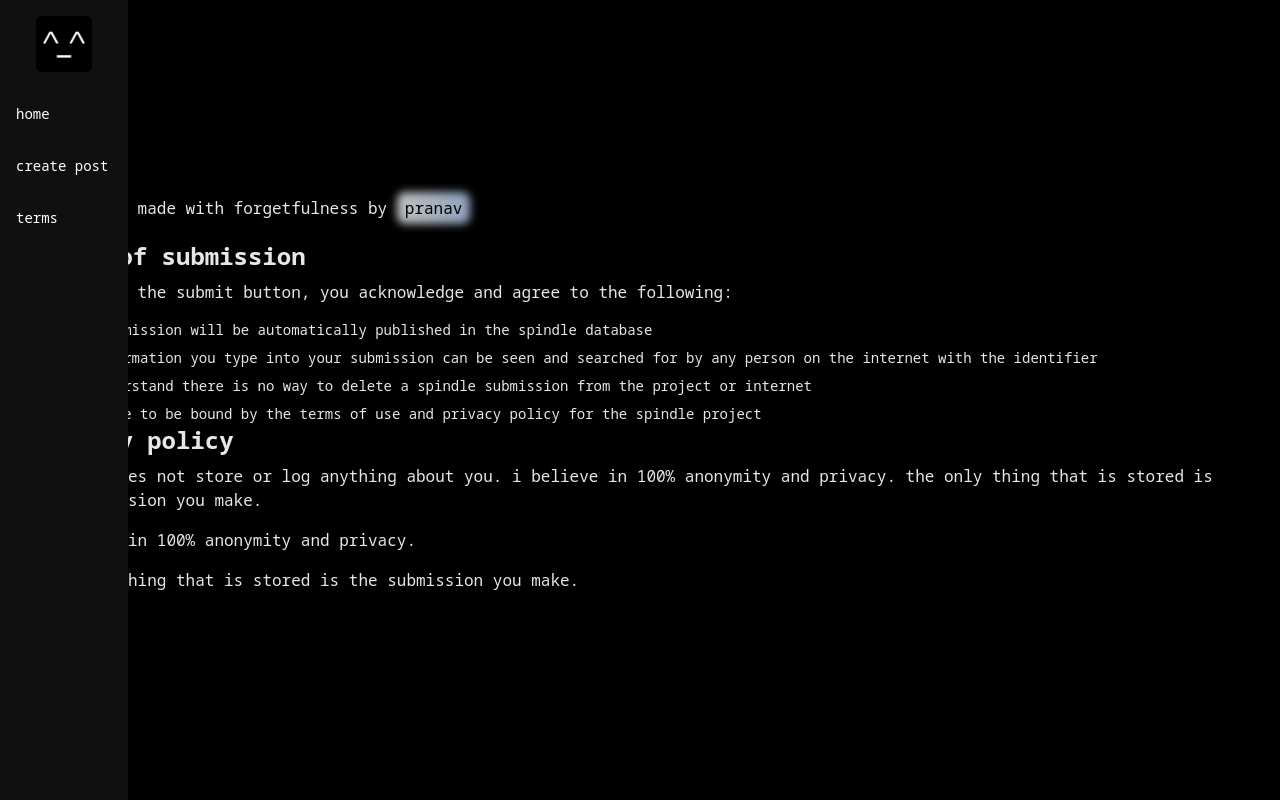
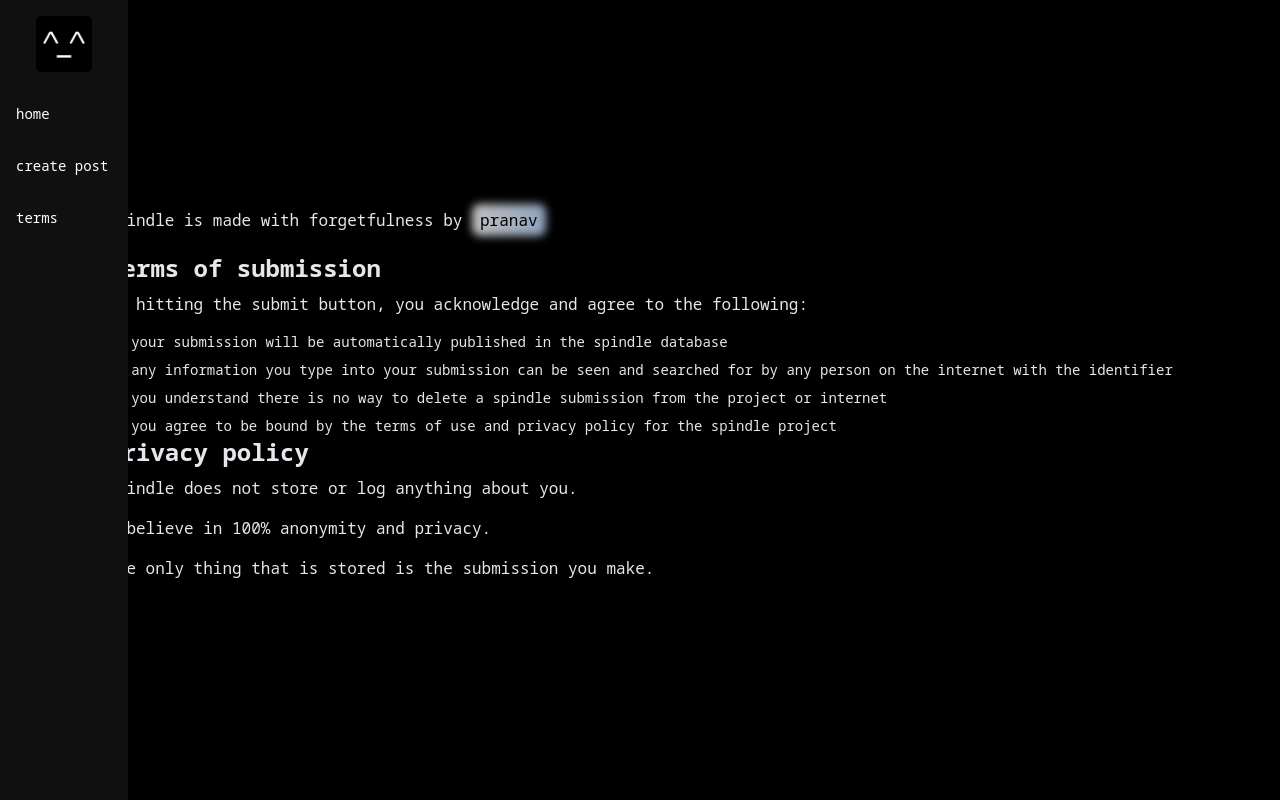
Before and after one commit to pranavkoirala/spindle, a React (Vite) app in the folder client/: page /terms in a window 1280 px wide. Built offline with nearby package versions, Linux system fonts and the light colour scheme.

Commit message:
Refactor privacy policy text for clarity and conciseness

```diff
--- a/client/src/pages/Terms/Terms.jsx
+++ b/client/src/pages/Terms/Terms.jsx
@@ -43,11 +43,7 @@ const Terms = () => {
         </li>
       </ul>
       <h2 className="text-2xl font-semibold mb-2">privacy policy</h2>
-      <p className="mb-4">
-        spindle does not store or log anything about you. i believe in 100%
-        anonymity and privacy. the only thing that is stored is the submission
-        you make.
-      </p>
+      <p className="mb-4">spindle does not store or log anything about you.</p>
       <p className="mb-4">i believe in 100% anonymity and privacy.</p>
       <p className="mb-4">
         the only thing that is stored is the submission you make.
```
